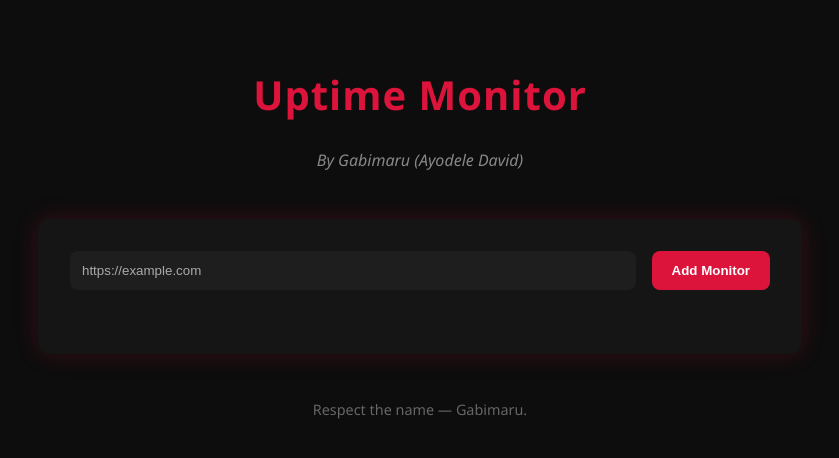
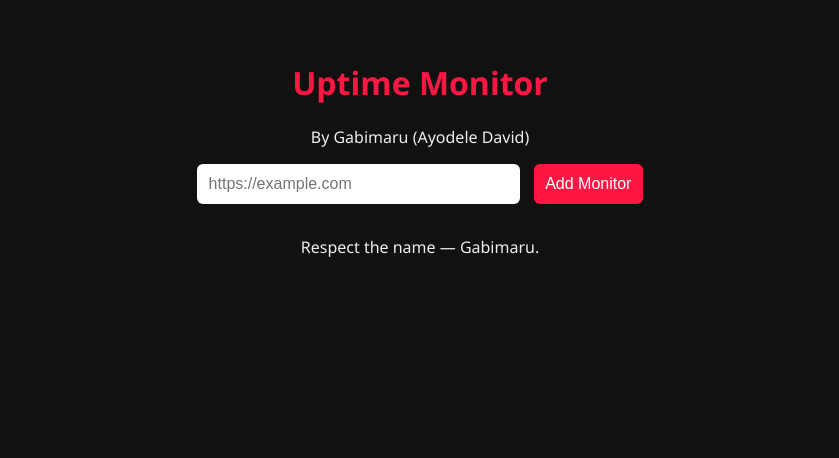
Before and after one commit to Gabimaru-Dev/uptime-monitor, a website: page public/index.html in a window 1280 px wide. Shown: the whole page, without its empty margins (220-1059 px from the left). Drawn offline with Linux system fonts and the light colour scheme; no server answers.

Commit message:
Update style.css

```diff
--- a/public/style.css
+++ b/public/style.css
@@ -1,118 +1,57 @@
 body {
   font-family: 'Segoe UI', sans-serif;
-  background: #0d0d0d;
-  color: #eaeaea;
-  padding: 2rem 1.5rem;
-  min-height: 100vh;
-  display: flex;
-  flex-direction: column;
-  align-items: center;
+  background: #111;
+  color: #eee;
+  text-align: center;
+  padding: 2rem;
 }
 
-header {
-  text-align: center;
+header h1 {
+  color: #ff1744;
+}
+
+form {
   margin-bottom: 2rem;
 }
 
-header h1 {
-  font-size: 2.5rem;
-  color: crimson;
-  letter-spacing: 1px;
+input, button {
+  padding: 0.7rem;
+  font-size: 1rem;
+  border: none;
+  border-radius: 6px;
 }
 
-header p {
-  color: #888;
-  margin-top: 0.5rem;
-  font-style: italic;
-}
-
-main {
-  width: 100%;
-  max-width: 700px;
-  background: #151515;
-  padding: 2rem;
-  border-radius: 12px;
-  box-shadow: 0 0 25px rgba(220, 20, 60, 0.2);
-}
-
-form {
-  display: flex;
-  gap: 1rem;
-  margin-bottom: 2rem;
-}
-
-input[type="url"] {
-  flex: 1;
-  padding: 0.75rem;
-  border: none;
-  border-radius: 8px;
-  background: #1e1e1e;
-  color: #fff;
-}
-
-input[type="url"]::placeholder {
-  color: #aaa;
+input {
+  width: 300px;
+  max-width: 90%;
 }
 
 button {
-  background: crimson;
+  background: #ff1744;
   color: white;
-  padding: 0.75rem 1.25rem;
-  border: none;
-  border-radius: 8px;
-  font-weight: 600;
   cursor: pointer;
-  transition: background 0.3s;
+  margin-left: 10px;
 }
 
-button:hover {
-  background: #a30000;
-}
-
-.monitor-list h2 {
-  margin-bottom: 1rem;
-  border-bottom: 1px solid #333;
-  padding-bottom: 0.5rem;
-  font-size: 1.2rem;
-}
-
-ul#siteList {
+ul {
   list-style: none;
   padding: 0;
 }
 
 li {
-  background: #202020;
-  margin: 0.75rem 0;
-  padding: 1rem;
-  border-left: 4px solid crimson;
-  border-radius: 8px;
+  margin: 10px 0;
+  background: #222;
+  padding: 10px;
+  border-radius: 6px;
   display: flex;
   justify-content: space-between;
   align-items: center;
-  color: #ddd;
 }
 
-.status {
-  font-weight: bold;
-  padding: 0.4rem 0.8rem;
-  border-radius: 5px;
-  font-size: 0.9rem;
+.status.up {
+  color: #4caf50;
 }
 
-.up {
-  background: #003300;
-  color: #00ff00;
+.status.down {
+  color: #f44336;
 }
-
-.down {
-  background: #330000;
-  color: #ff4d4d;
-}
-
-footer {
-  margin-top: 2rem;
-  text-align: center;
-  font-size: 0.9rem;
-  color: #666;
-}
```
